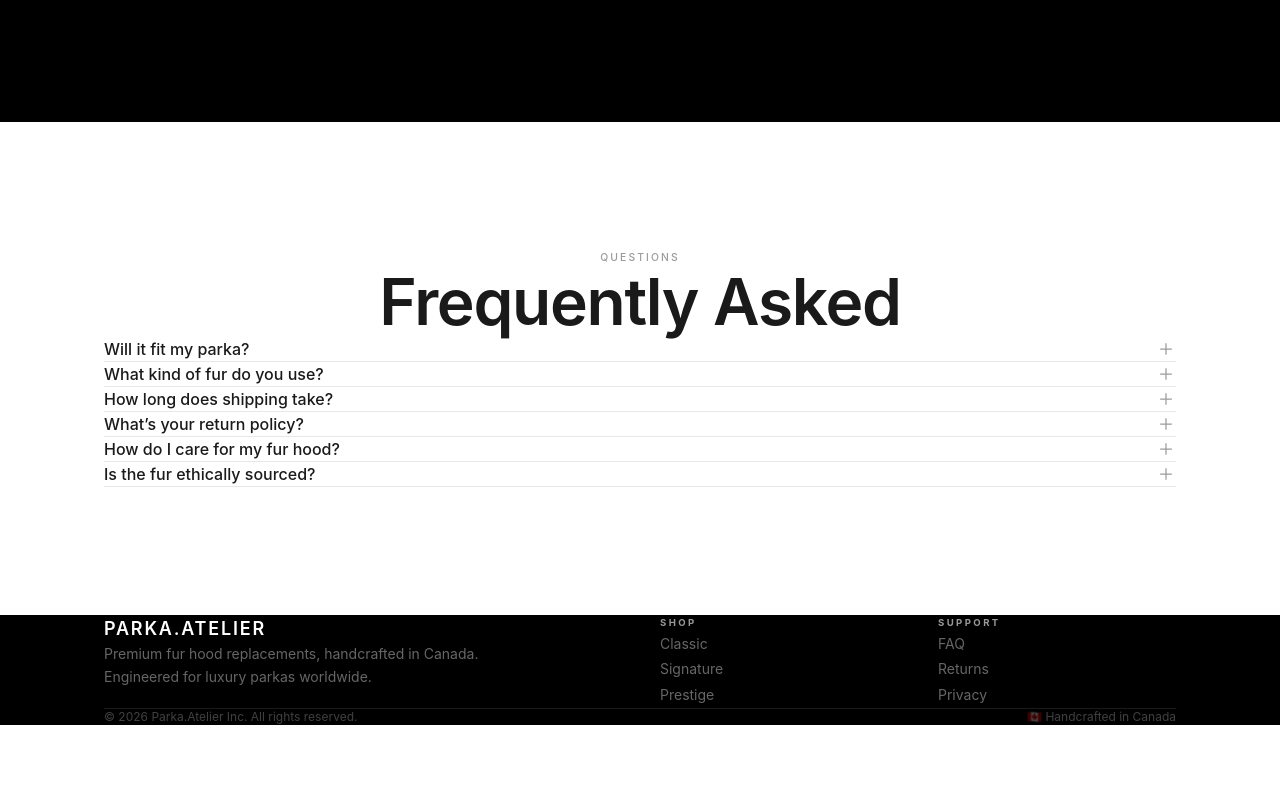
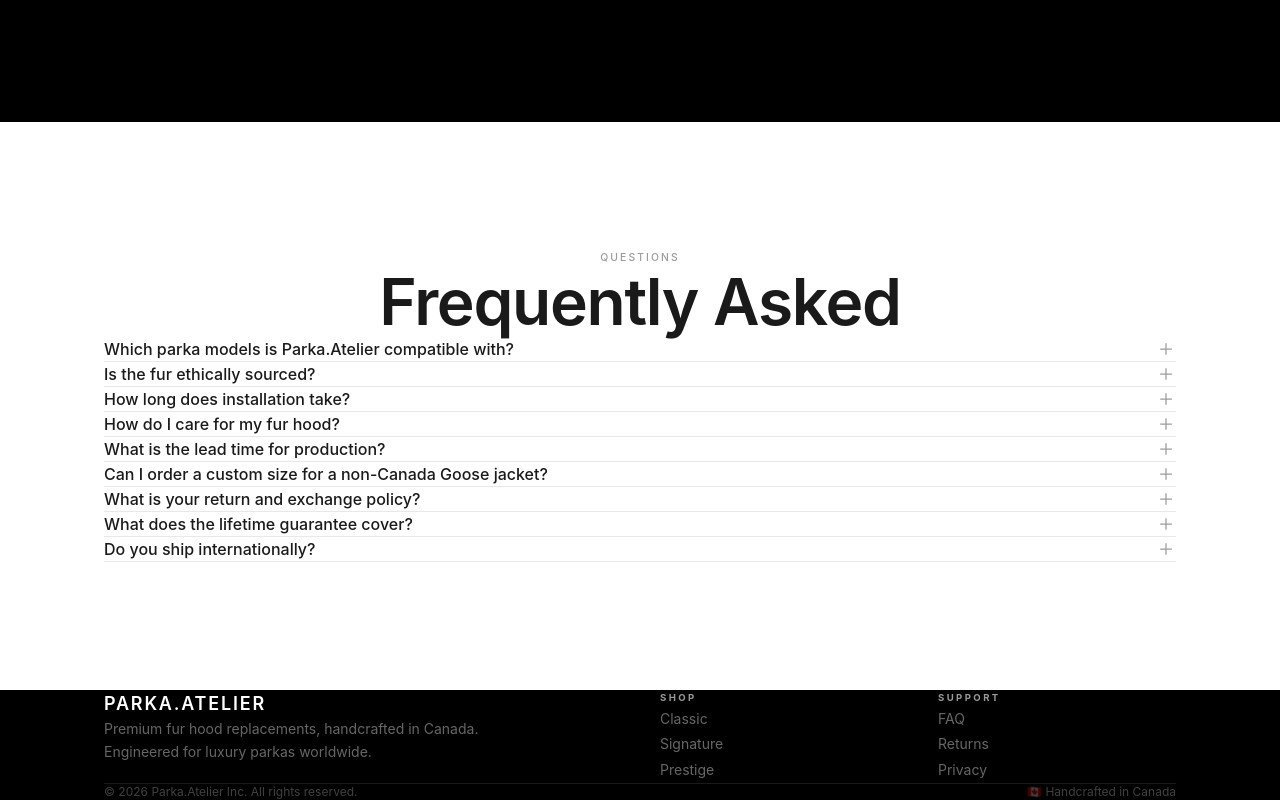
Before and after one commit to caffeineGMT/Parka.Atelier, a Next.js app: page / in a window 1280 px wide. Shown: the part 4105-4905 px from the top of the page. Before the commit the page ends 4830 px from the top, so only its background shows below. Built offline with nearby package versions, Linux system fonts and the light colour scheme.

Commit message:
content: full FAQ from arcticruff, adapted for Parka.Atelier

```diff
--- a/src/components/FAQ.tsx
+++ b/src/components/FAQ.tsx
@@ -4,28 +4,40 @@ import { useState, useEffect, useRef } from "react";
 
 const FAQS = [
   {
-    q: "Will it fit my parka?",
-    a: "Yes. Our universal snap-lock system is engineered to fit all major brands \u2014 Canada Goose, Moose Knuckles, Mackage, Nobis, Parajumpers, and more. If your parka has hood snap buttons, it will work.",
+    q: "Which parka models is Parka.Atelier compatible with?",
+    a: "Parka.Atelier is precision-engineered for all major Canada Goose parka models including the Expedition, Langford, Chilliwack, Trillium, Kensington, and Mystique. Our snap-lock system works with standard hood snap configurations. We also support Moose Knuckles, Mackage, Nobis, and Parajumpers. If your model isn\u2019t listed, contact us for a custom sizing consultation.",
   },
   {
-    q: "What kind of fur do you use?",
-    a: "We use ethically sourced, Grade A+ Canadian coyote fur. Every piece is hand-selected for density, softness, and natural color. Our Prestige tier uses rare Grade S ivory coyote fur.",
+    q: "Is the fur ethically sourced?",
+    a: "Absolutely. Every pelt is sourced exclusively from licensed, regulated trappers operating under the Fur Council of Canada\u2019s strict ethical guidelines. We maintain full traceability from origin to finished product and provide a certificate of origin with every Signature and Prestige tier order.",
   },
   {
-    q: "How long does shipping take?",
-    a: "Standard shipping takes 7\u201314 business days worldwide. Express shipping (2\u20135 days) is available for Signature and Prestige tiers.",
-  },
-  {
-    q: "What\u2019s your return policy?",
-    a: "30-day no-questions-asked returns. If you\u2019re not completely satisfied, send it back for a full refund. We even cover return shipping.",
+    q: "How long does installation take?",
+    a: "The snap-lock system is designed for a sub-three-minute installation with zero tools required. Simply align the attachment points with your jacket\u2019s existing hood snaps, press to engage, and you\u2019re done. Removal is equally simple \u2014 making it easy to swap between jackets or remove for cleaning.",
   },
   {
     q: "How do I care for my fur hood?",
-    a: "Shake gently after exposure to snow or rain. Store in the included dust bag away from direct heat. For deep cleaning, we recommend professional fur cleaning once per season.",
+    a: "Coyote fur is naturally resilient and requires minimal maintenance. For everyday care, simply shake out the ruff and allow it to air-dry if wet. For deeper cleaning, we recommend professional fur cleaning once per season. Do not machine wash, tumble dry, or use chemical solvents. Signature and Prestige orders include a dedicated care kit with a conditioning brush and natural fur conditioner.",
   },
   {
-    q: "Is the fur ethically sourced?",
-    a: "Absolutely. We work only with certified Canadian trappers who follow strict humane trapping standards. Every fur is fully traceable to its source.",
+    q: "What is the lead time for production?",
+    a: "Each hood is made to order by our master furriers in Canada. Current lead time from order confirmation to shipping is 6\u20138 weeks. We\u2019ll keep you updated at every stage of production with photos and progress updates. Rush orders may be available \u2014 contact us to enquire.",
+  },
+  {
+    q: "Can I order a custom size for a non-Canada Goose jacket?",
+    a: "Yes. Our Prestige tier includes custom sizing for any jacket brand. We\u2019ll request measurements and photos of your hood\u2019s snap configuration, then engineer a bespoke attachment system and cut the fur to your exact specifications. Custom orders carry a 10\u201312 week lead time.",
+  },
+  {
+    q: "What is your return and exchange policy?",
+    a: "We offer a 30-day satisfaction guarantee on all orders. If you\u2019re not completely satisfied, you can return it for a full refund or exchange within 30 days of delivery. The item must be in original, unworn condition with all tags attached. We provide prepaid return labels for defective items or our errors.",
+  },
+  {
+    q: "What does the lifetime guarantee cover?",
+    a: "Our lifetime guarantee covers any defect in materials or craftsmanship \u2014 including fur shedding beyond normal levels, attachment system failure, or stitching separation. It does not cover damage from improper care, loss, or normal wear over many years. Simply contact us and we\u2019ll arrange repair or replacement at no cost.",
+  },
+  {
+    q: "Do you ship internationally?",
+    a: "Yes, we ship worldwide. Classic tier ships via standard tracked courier (7\u201314 business days). Signature and Prestige tiers ship via express courier (3\u20135 business days). Prestige includes white-glove delivery with signature required. Import duties and taxes are the responsibility of the recipient.",
   },
 ];
 
@@ -55,7 +67,7 @@ function FAQItem({ q, a }: { q: string; a: string }) {
       </button>
       <div
         className={`overflow-hidden transition-all duration-300 ${
-          open ? "max-h-96 pb-5 sm:pb-6" : "max-h-0"
+          open ? "max-h-[500px] pb-5 sm:pb-6" : "max-h-0"
         }`}
       >
         <p className="text-sm text-[var(--color-mid-gray)] leading-relaxed pr-8 sm:pr-12">{a}</p>
```
